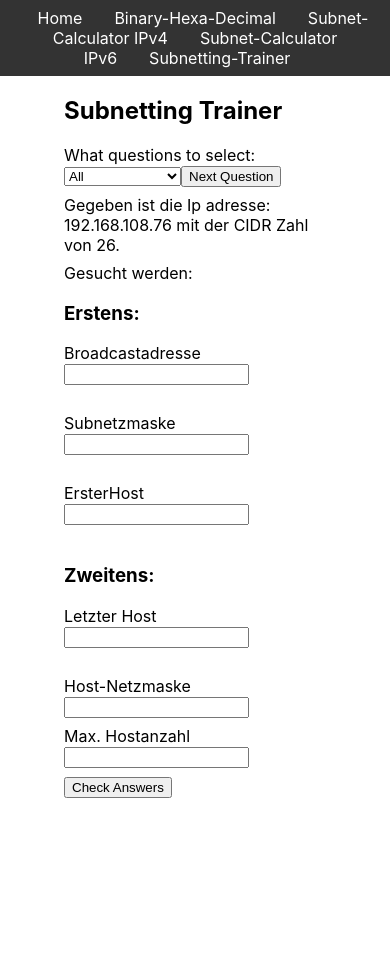
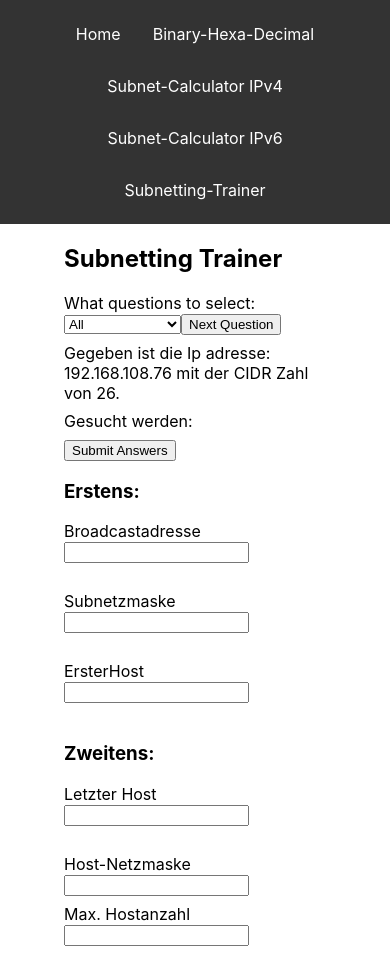
Before and after one commit to vincepr/vite-subnetting, a React (Vite) app: page /vite-subnetting/ip-game in a window 390 px wide. Before the commit the page ends 844 px from the top, so only its background shows below. Built offline with nearby package versions, Linux system fonts and the light colour scheme.

Commit message:
slight css

```diff
--- a/src/App.css
+++ b/src/App.css
@@ -17,6 +17,15 @@
   margin-right: 1rem;
 }
 
+/* Responsive layout - makes a one column layout instead of a two-column layout */
+@media (max-width: 900px) {
+  .App nav a {
+    display: inline-block;
+    margin: 1rem;
+  }
+}
+
+
 .Converter {
   text-align: left;
   margin: 1rem 4rem;
@@ -31,6 +40,8 @@
   display: block;
   margin-top: 0.5rem;
 }
+
+
 
 .SubnetGame{
   text-align: left;
@@ -48,6 +59,7 @@
 }
 
 
+
 .SubnetCalculator{
   text-align: left;
   margin: 0rem 4rem;
@@ -56,7 +68,13 @@
   display: block;
   margin-bottom: 1rem;
 }
-
 .formatInput{
   display: block;
 }
+
+@media (max-width: 900px) {
+  .SubnetCalculator {
+    margin: 1rem;
+    font-size: small;
+  }
+}
--- a/src/components/Ip4Calculator.tsx
+++ b/src/components/Ip4Calculator.tsx
@@ -184,9 +184,9 @@ function DrawSubnets({subnets:subs}:{subnets:SubnetData[]}){
         </h4>
         <div style={{display:"flex", flexDirection: "row", alignItems: "stretch"}}>
             <div style={{flex:1}}><b>Nr</b></div>
-            <div style={{flex:2}}><b>Subnetze</b></div>
-            <div style={{flex:2}}><b>Hosts</b></div>
-            <div style={{flex:1}}><b>BroadcastAddr</b></div>
+            <div style={{flex:3}}><b>Subnetze</b></div>
+            <div style={{flex:3}}><b>Hosts</b></div>
+            <div style={{flex:1, textAlign:"right"}}><b>BroadcastAddr</b></div>
         </div>
         {subs.map(sub=>oneSubnet(sub))}
     </>)
@@ -197,9 +197,9 @@ function DrawSubnets({subnets:subs}:{subnets:SubnetData[]}){
         return (
         <div key={s.subnet} style={{display:"flex", flexDirection: "row", alignItems: "stretch"}}>
             <div style={{flex:1}}> {s.nthSubnet}</div>
-            <div style={{flex:2}}>{s.subnet+" / "+s.cidr}</div>
-            <div style={{flex:2}}>{s.firstHost+" - "+s.lastHost}</div>
-            <div style={{flex:1}}>{s.broadcast}</div>
+            <div style={{flex:3}}>{s.subnet+" / "+s.cidr}</div>
+            <div style={{flex:3}}>{s.firstHost+" - "+s.lastHost}</div>
+            <div style={{flex:1, textAlign:"right"}}>{s.broadcast}</div>
         </div>)
     }
 }
--- a/src/components/ipgame/IpGame.tsx
+++ b/src/components/ipgame/IpGame.tsx
@@ -69,8 +69,8 @@ const QuestionsWithSubmitButton = (props: SubnetsDataProps) => {
     }
     return (
         <div>
+            <button onClick={submitAnswers}>Submit Answers</button>
             {props.data.map((subnet, index)=>{return <DrawQuestions key ={index} data={subnet} isAnswerVisible={isShowResultsVisible} submitAnswers={submitAnswers}/>})}
-            <button onClick={submitAnswers}>Check Answers</button>
         </div>
     )
 }
```
